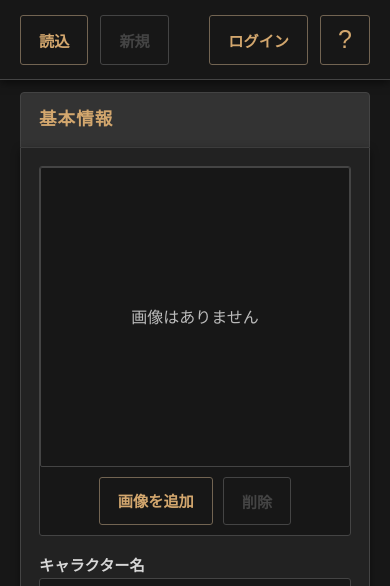
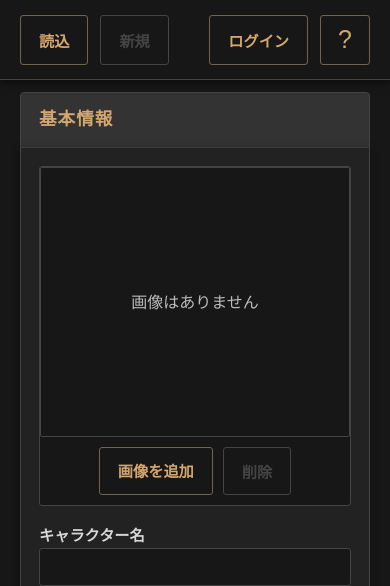
Before and after one commit to KTakahiro1729/AioniaCS, a Vue app: page / in a window 390 px wide. Shown: the top 586 px of the page. Built offline with nearby package versions, Linux system fonts and the light colour scheme; no server answers.

Commit message:
Improve character sheet image layout resilience

```diff
--- a/src/features/character-sheet/components/sections/CharacterBasicInfo.vue
+++ b/src/features/character-sheet/components/sections/CharacterBasicInfo.vue
@@ -85,6 +85,7 @@ const handleSpeciesChange = () => {
   .character-info {
     display: flex;
     flex-direction: column;
+    min-height: 0;
   }
 
   .character-info .box-content {
@@ -92,6 +93,7 @@ const handleSpeciesChange = () => {
     flex-direction: column;
     flex: 1;
     height: 100%;
+    min-height: 0;
   }
 }
 </style>
--- a/src/features/character-sheet/components/ui/CharacterImageDisplay.vue
+++ b/src/features/character-sheet/components/ui/CharacterImageDisplay.vue
@@ -164,12 +164,13 @@ const handleImageUpload = async (event) => {
 .character-image-container {
   display: flex;
   flex-direction: column;
-  align-items: center;
+  align-items: stretch;
   margin-bottom: 15px;
   padding: 0;
   border: 1px solid var(--color-border-normal);
   border-radius: 3px;
   background-color: var(--color-input-bg);
+  min-height: 0;
 }
 
 .image-display-area {
@@ -179,8 +180,9 @@ const handleImageUpload = async (event) => {
   justify-content: center;
   margin-bottom: 0;
   width: 100%;
-  min-height: 300px;
-  flex: 1;
+  flex: 1 1 0;
+  height: 0;
+  min-height: clamp(220px, 32vh, 360px);
   background-color: var(--color-background);
   border: 1px solid var(--color-border-normal);
   border-radius: 2px;
@@ -189,9 +191,8 @@ const handleImageUpload = async (event) => {
 
 .character-image-display {
   display: block;
-  max-width: 100%;
-  max-height: 100%;
-  height: auto;
+  width: 100%;
+  height: 100%;
   object-fit: contain;
 }
 
@@ -201,6 +202,7 @@ const handleImageUpload = async (event) => {
   display: flex;
   align-items: center;
   justify-content: center;
+  min-height: clamp(220px, 32vh, 360px);
   color: var(--color-text-input-disabled);
 }
 
@@ -306,6 +308,7 @@ const handleImageUpload = async (event) => {
     flex: 1;
     height: 100%;
     width: 100%;
+    min-height: 0;
   }
 }
 </style>
--- a/src/shared/styles/_layout.css
+++ b/src/shared/styles/_layout.css
@@ -11,10 +11,17 @@
     'items items'
     'memo memo'
     'history history';
+  align-items: stretch;
+}
+
+.main-grid > * {
+  min-width: 0;
+  min-height: 0;
 }
 
 .character-info {
   grid-area: character-info;
+  min-height: 0;
 }
 
 .scar-weakness-wrapper {
@@ -22,6 +29,7 @@
   display: flex;
   flex-direction: column;
   gap: 10px;
+  min-height: 0;
 }
 
 .skills {
```
